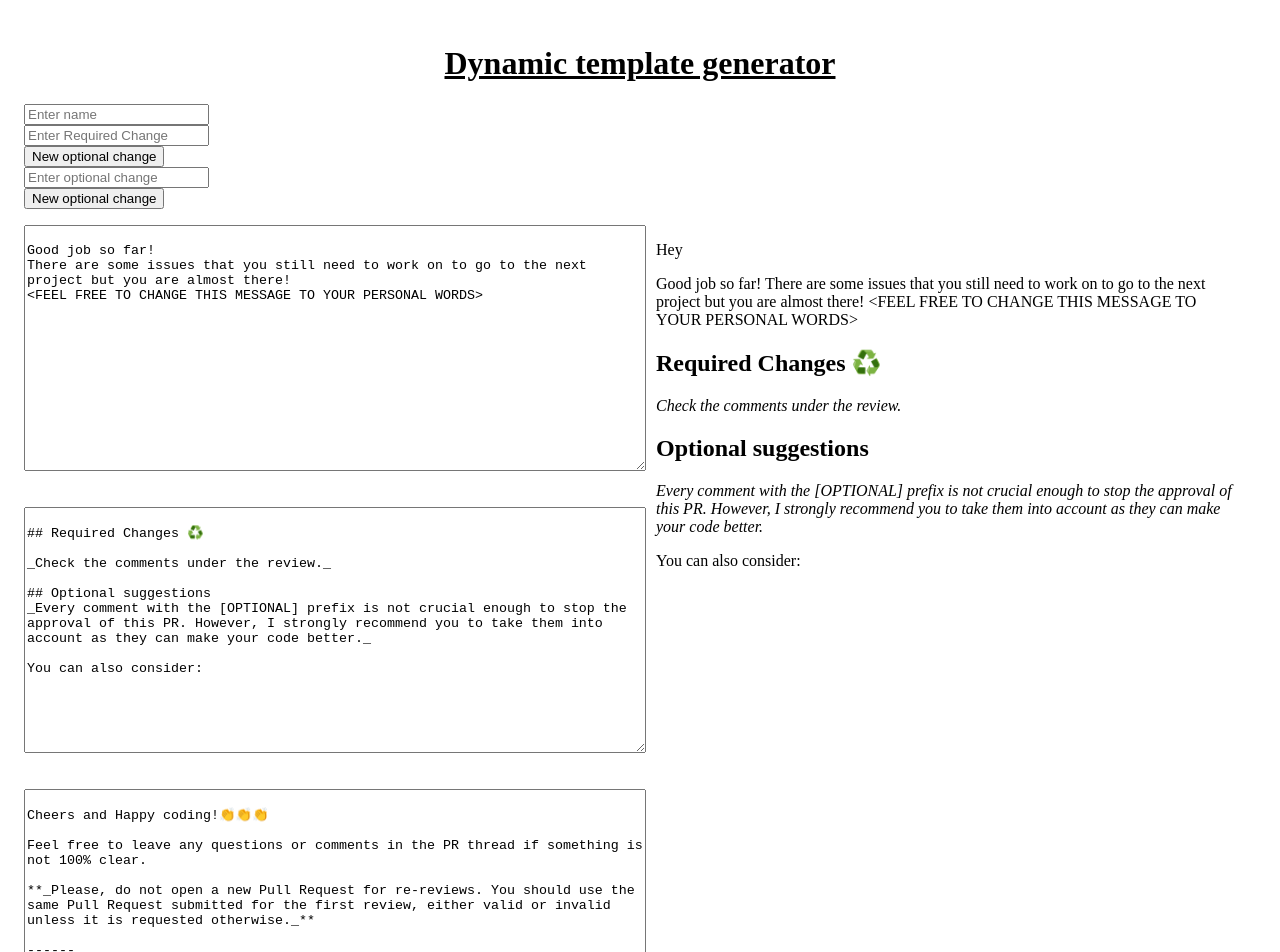
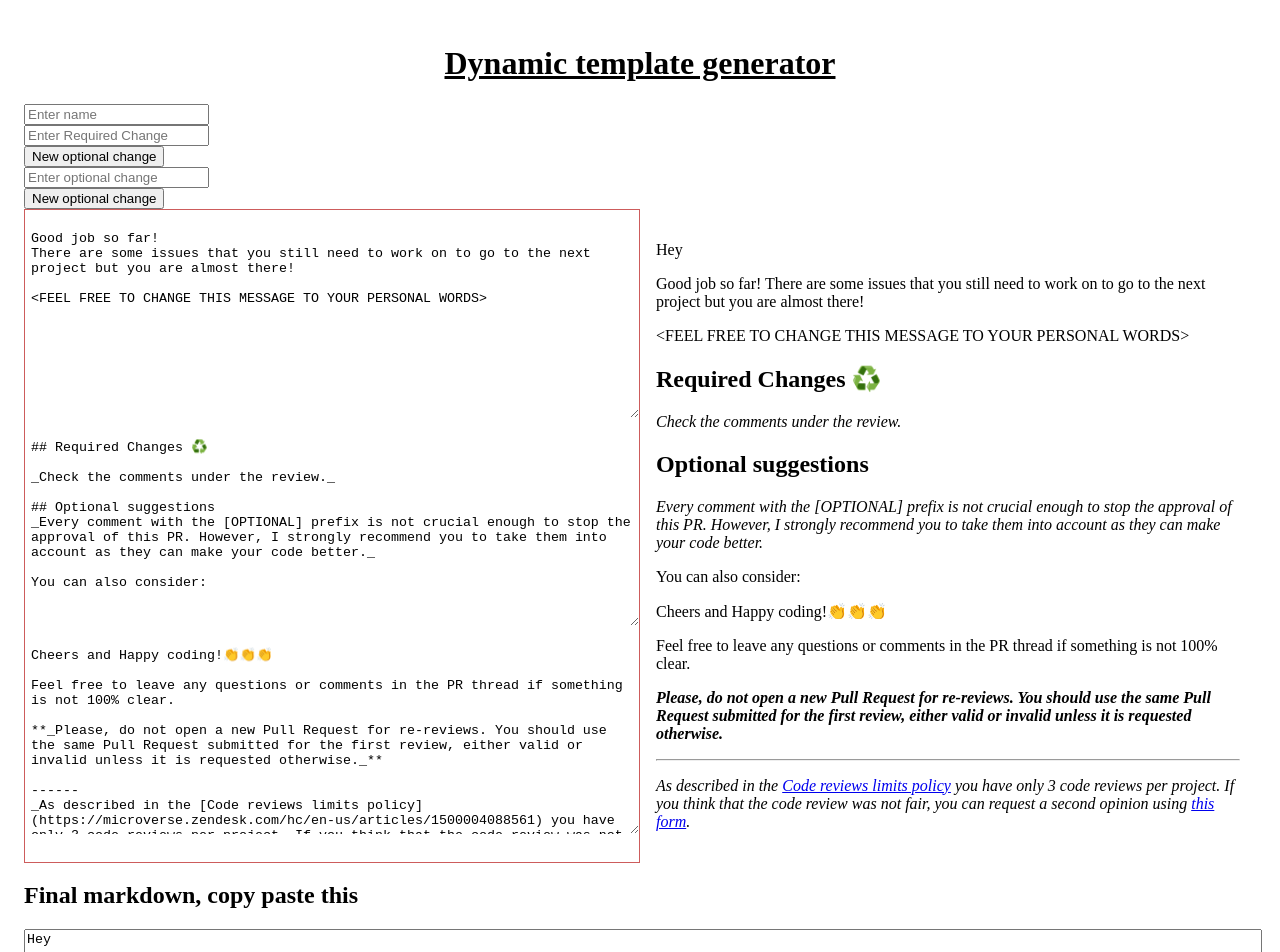
Before and after one commit to SamroodAli/code-reviewer-automation, a Next.js app: page / in a window 1280 px wide. Shown: the top 952 px of the page. Built offline with nearby package versions, Linux system fonts and the light colour scheme.

Commit message:
Mdx:Seperate text areas stylings

```diff
--- a/src/pages/Changes.js
+++ b/src/pages/Changes.js
@@ -2,6 +2,7 @@ const review = {
   header: `
 Good job so far!
 There are some issues that you still need to work on to go to the next project but you are almost there!
+
 <FEEL FREE TO CHANGE THIS MESSAGE TO YOUR PERSONAL WORDS>
 `,
   changes: `
--- a/src/pages/index.jsx
+++ b/src/pages/index.jsx
@@ -38,9 +38,10 @@ const Form = ({
         value={option}
         onChange={(e) => setOption(e.target.value)}
         placeholder="Enter optional change"
+        tabIndex={-1}
       />
       <br />
-      <button onClick={() => onSubmitOption(option)}>
+      <button onClick={() => onSubmitOption(option)} tabIndex={-1}>
         New optional change
       </button>
     </>
@@ -54,16 +55,12 @@ const Index = function Index() {
   const [require, setRequire] = useState("");
   const [requires, setRequires] = useState([]);
   const [header, setHeader] = useState(data.header.slice());
+  const [footer, setFooter] = useState(data.footer.slice());
 
   const middle = () => {
     let newString = data.changes.slice();
     newString = newString.replace("{requires}", requires);
     newString = newString.replace("{options}", options);
-    return newString;
-  };
-
-  const footer = () => {
-    let newString = data.footer.slice();
     return newString;
   };
 
@@ -83,6 +80,7 @@ const Index = function Index() {
     return `Hey ${name}
     ${header}
     ${middle()}
+    ${footer}
     `;
   };
 
@@ -102,19 +100,35 @@ const Index = function Index() {
         onSubmitRequire={newRequire}
       />
       <div style={{ display: "grid", gridTemplateColumns: "1fr 1fr" }}>
-        <div>
+        <div style={{ border: "1px solid indianred", padding: "0.25rem" }}>
           <textarea
-            style={{ height: "30vh", width: "100%", margin: "1rem 0" }}
+            style={{
+              height: "25vh",
+              width: "100%",
+              margin: " 0",
+              border: "none",
+            }}
             value={header}
             onChange={(e) => setHeader(e.target.value)}
           />
           <textarea
-            style={{ height: "30vh", width: "100%", margin: "1rem 0" }}
+            style={{
+              height: "25vh",
+              width: "100%",
+              margin: " 0",
+              border: "none",
+            }}
             value={middle()}
           />
           <textarea
-            style={{ height: "30vh", width: "100%", margin: "1rem 0" }}
-            value={footer()}
+            style={{
+              height: "25vh",
+              width: "100%",
+              margin: " 0",
+              border: "none",
+            }}
+            value={footer}
+            onChange={(e) => setFooter(e.target.value)}
           />
         </div>
 
```
